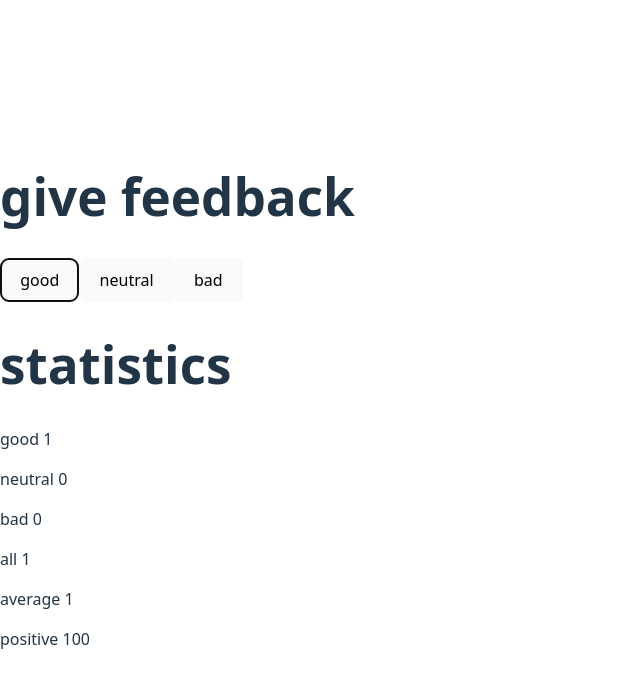
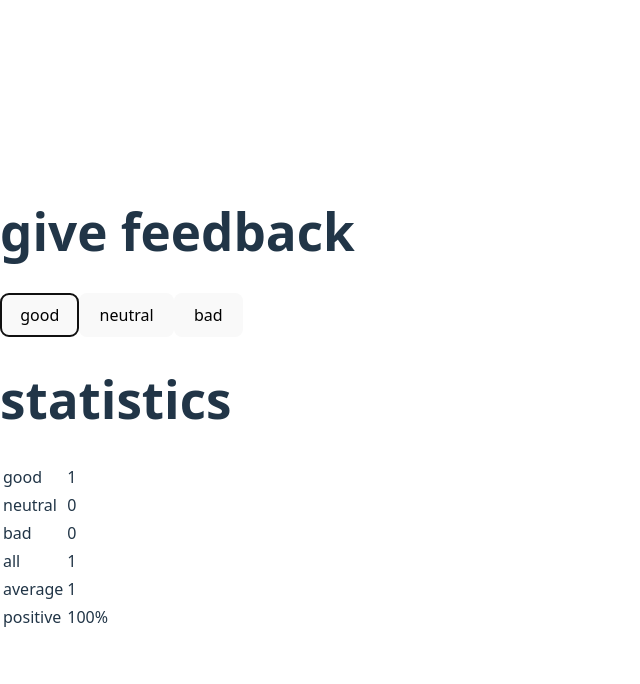
Before and after one commit to IcyDrae/fullstackopen, a React (Vite) app in the folder part1/UniCafe/: page / in a window 1280 px wide. Both pictures are taken after a click on the button "good". Shown: the top 684 px of the page, without its empty margins (0-640 px from the left). Built offline with nearby package versions, Linux system fonts and the light colour scheme.

Commit message:
part1: unicafe step 6

```diff
--- a/part1/UniCafe/src/App.jsx
+++ b/part1/UniCafe/src/App.jsx
@@ -3,7 +3,10 @@ import { useState } from "react"
 const StatisticLine = ({name, value}) => {
   return (
     <>
-      <p>{name} {value}</p>
+      <tr>
+        <td>{name}</td>
+        <td>{value}</td>
+      </tr>
     </>
   )
 }
@@ -27,13 +30,17 @@ const Statistics = ({good, neutral, bad}) => {
   return (
     <>
       <h1>statistics</h1>
-      <StatisticLine name="good" value={good} />
-      <StatisticLine name="neutral" value={neutral} />
-      <StatisticLine name="bad" value={bad} />
+      <table>
+        <tbody>
+          <StatisticLine name="good" value={good} />
+          <StatisticLine name="neutral" value={neutral} />
+          <StatisticLine name="bad" value={bad} />
 
-      <StatisticLine name="all" value={good + neutral + bad} />
-      <StatisticLine name="average" value={average} />
-      <StatisticLine name="positive" value={positive} />
+          <StatisticLine name="all" value={good + neutral + bad} />
+          <StatisticLine name="average" value={average} />
+          <StatisticLine name="positive" value={positive + "%"} />
+        </tbody>
+      </table>
     </>
 
   )
```
